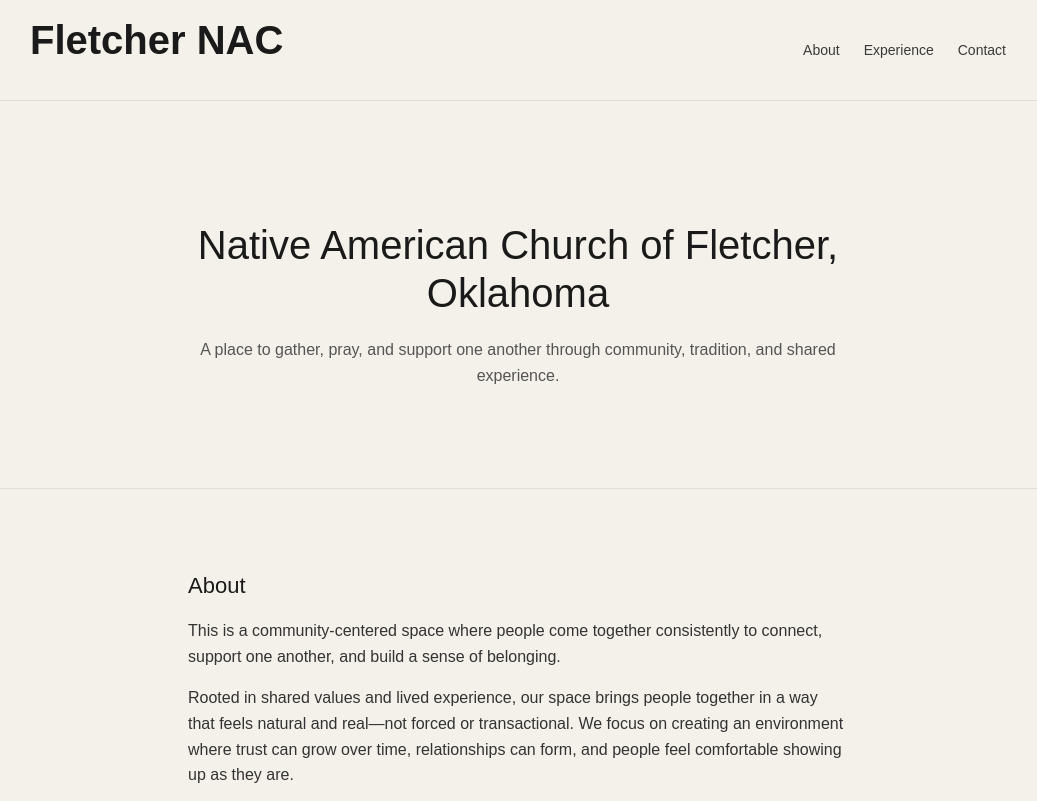
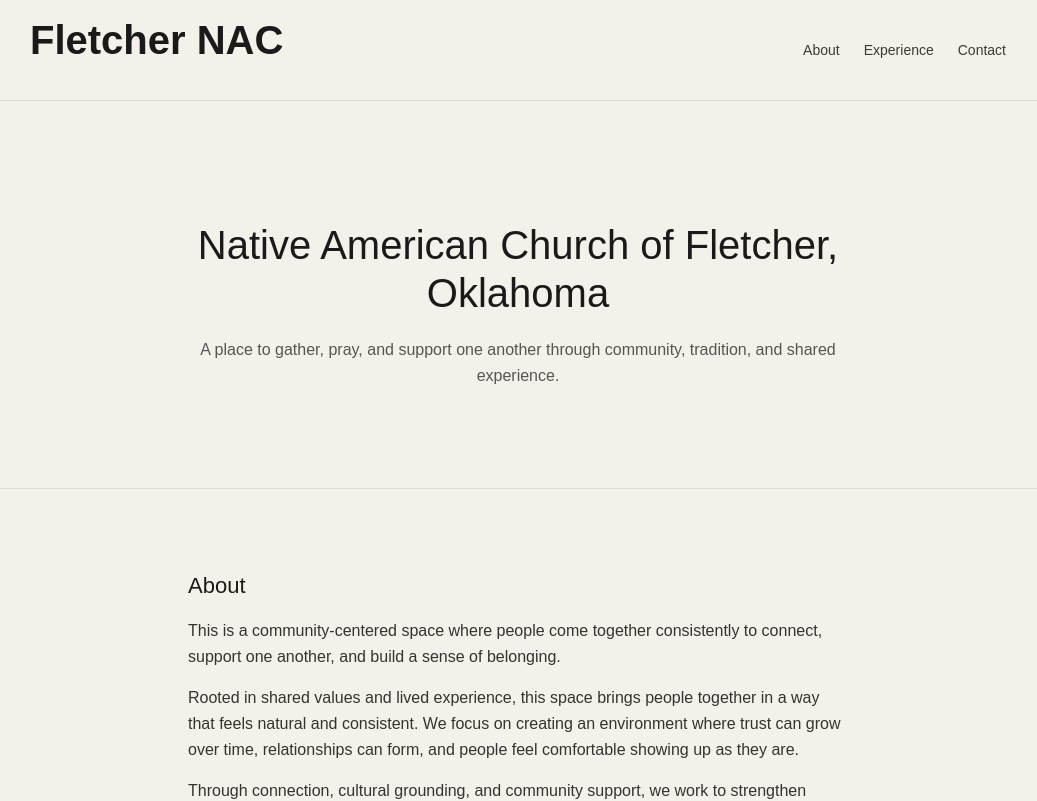
Before and after one commit to fletcherNAC/FletcherNAC, a Next.js app: page / in a window 1280 px wide. Shown: the top 801 px of the page, without its empty margins (122-1159 px from the left). Built offline with nearby package versions, Linux system fonts and the light colour scheme.

Commit message:
update about us

```diff
--- a/components/sections/About.tsx
+++ b/components/sections/About.tsx
@@ -13,10 +13,10 @@ export default function About() {
           </p>
 
           <p>
-            Rooted in shared values and lived experience, our space brings people
-            together in a way that feels natural and real—not forced or transactional.
-            We focus on creating an environment where trust can grow over time,
-            relationships can form, and people feel comfortable showing up as they are.
+            Rooted in shared values and lived experience, this space brings people
+            together in a way that feels natural and consistent. We focus on creating
+            an environment where trust can grow over time, relationships can form, and
+            people feel comfortable showing up as they are.
           </p>
 
           <p>
```
